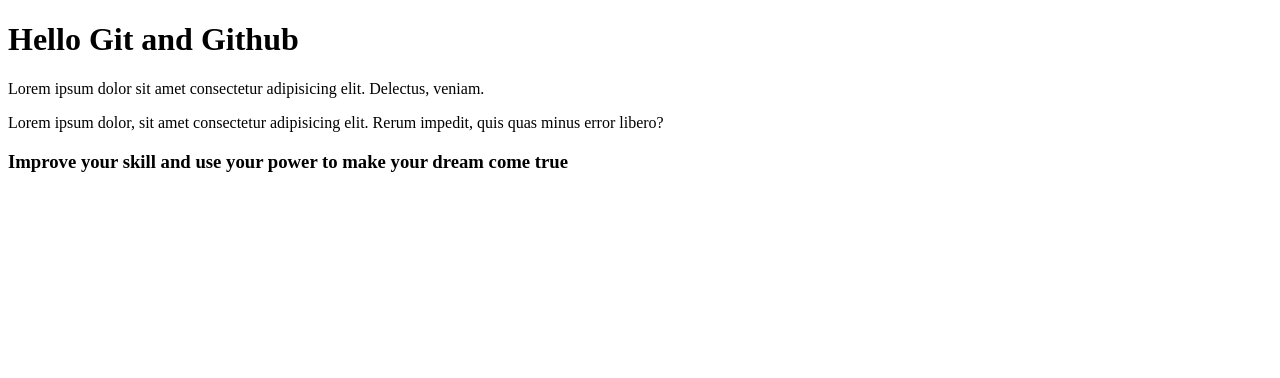
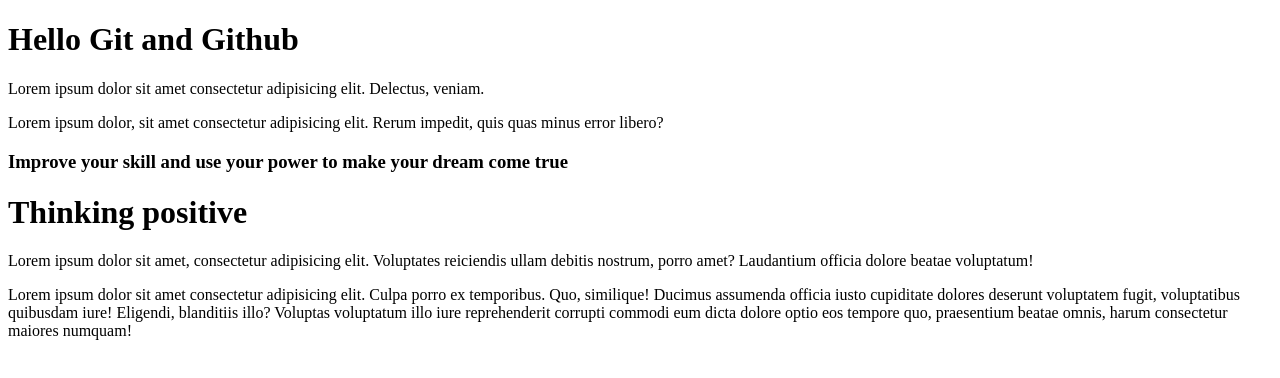
Before and after one commit to thong-thor/Git-Project, a plain HTML site: page index.html in a window 1280 px wide. Drawn offline with Linux system fonts and the light colour scheme.

Commit message:
Add any tag to index

```diff
--- a/index.html
+++ b/index.html
@@ -11,5 +11,8 @@
     <p>Lorem ipsum dolor, sit amet consectetur adipisicing elit. Rerum impedit, quis quas minus error libero?</p>
 
     <h3>Improve your skill and use your power to make your dream come true </h3>
+    <h1>Thinking positive</h1>
+    <p>Lorem ipsum dolor sit amet, consectetur adipisicing elit. Voluptates reiciendis ullam debitis nostrum, porro amet? Laudantium officia dolore beatae voluptatum!</p>
+    <p>Lorem ipsum dolor sit amet consectetur adipisicing elit. Culpa porro ex temporibus. Quo, similique! Ducimus assumenda officia iusto cupiditate dolores deserunt voluptatem fugit, voluptatibus quibusdam iure! Eligendi, blanditiis illo? Voluptas voluptatum illo iure reprehenderit corrupti commodi eum dicta dolore optio eos tempore quo, praesentium beatae omnis, harum consectetur maiores numquam!</p>
 </body>
 </html>
```
